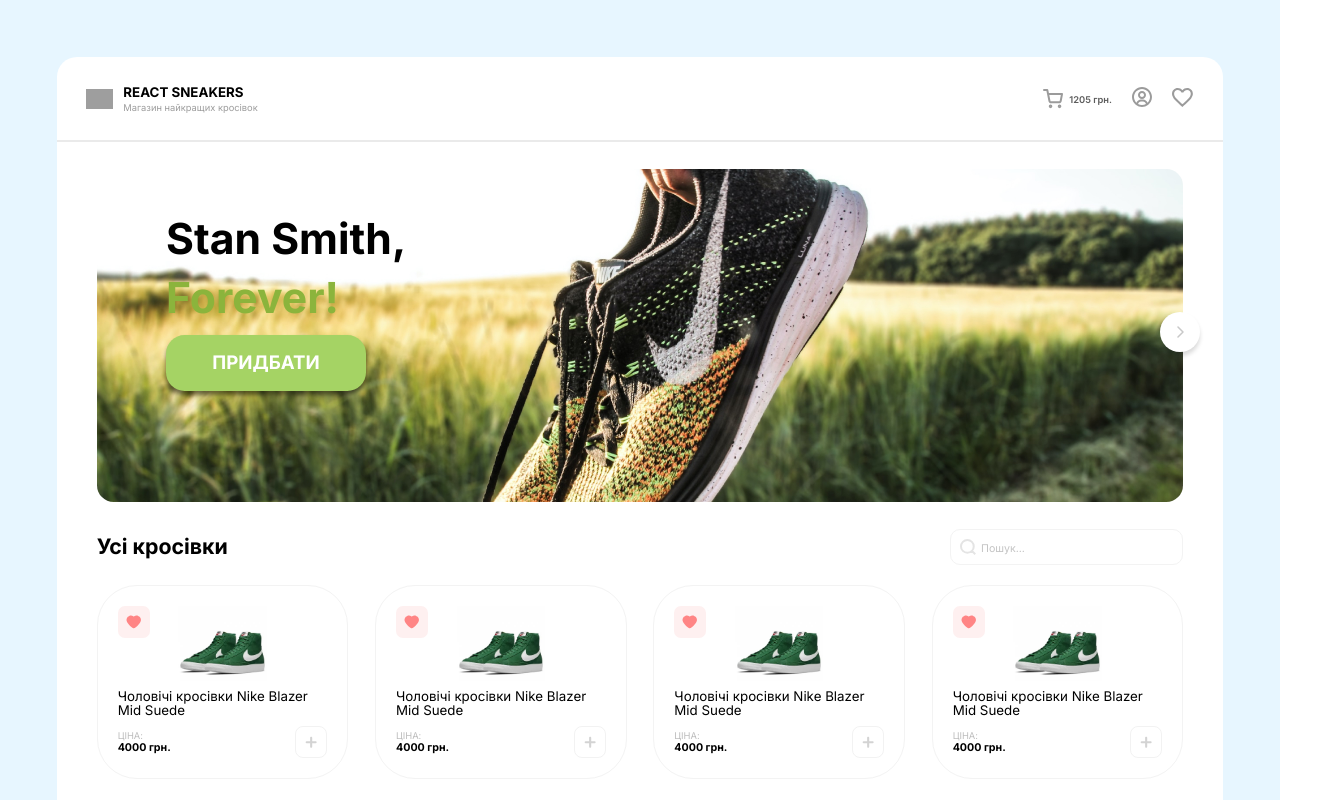
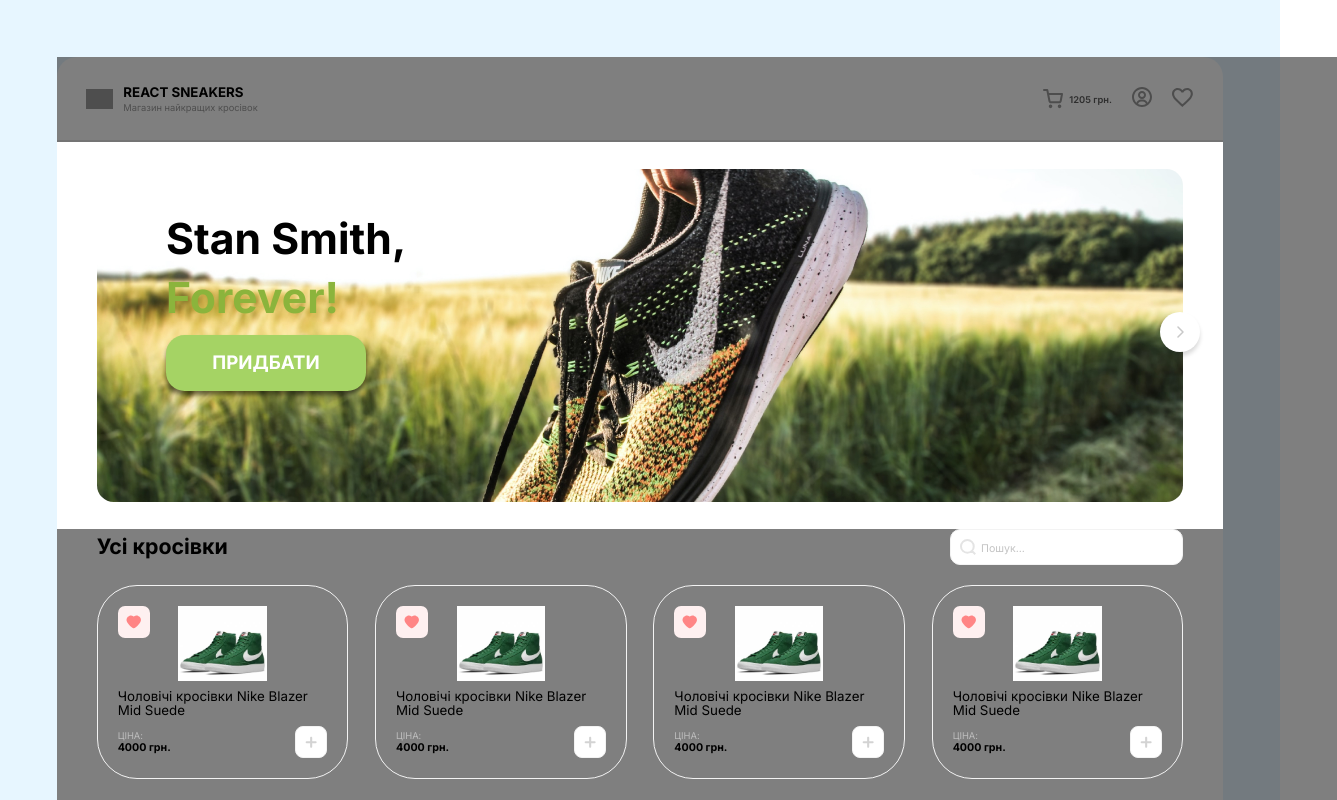
Before and after one commit to valeriy-developer/react-sneakers, a React (Create React App) app: page / in a window 1280 px wide. Shown: the top 800 px of the page, 1337 px wide, since content can reach past the window. Built offline with nearby package versions, Linux system fonts and the light colour scheme; grey boxes are pictures that could not be loaded.

Commit message:
feature: add popup but not completed

```diff
--- a/src/components/Header.jsx
+++ b/src/components/Header.jsx
@@ -4,6 +4,7 @@
 import IconsFavorite from "../icons/IconsFavorite";
 import IconsPurchases from "../icons/IconsPurchases";
 import Logo from "../images/1.jpg";
+import Popup from "./Popup";
 
 const Header = () => {
   return (
@@ -34,6 +35,7 @@
         </div>
       </div>
       <div className="header__line"></div>
+      <Popup />
     </header>
   );
 };
--- /dev/null
+++ b/src/components/Popup.jsx
@@ -0,0 +1,14 @@
+import React from "react";
+
+const Popup = () => {
+  return (
+    <div className="popup">
+      <div className="popup__backdrop"></div>
+      <div className="popup__wrapper">
+        <div className="s">hello</div>
+      </div>
+    </div>
+  );
+};
+
+export default Popup;
--- a/src/styles/components/all.scss
+++ b/src/styles/components/all.scss
@@ -1,3 +1,4 @@
 @import "./header.scss";
 @import "./button.scss";
 @import "./card.scss";
+@import "./popup.scss";
--- /dev/null
+++ b/src/styles/components/popup.scss
@@ -0,0 +1,16 @@
+.popup {
+  position: absolute;
+  top: 0;
+  left: 0;
+  right: 0;
+  bottom: 0;
+  width: 100%;
+  height: 100%;
+}
+
+.popup__backdrop {
+  background-color: #000000;
+  opacity: 0.5;
+  width: 100vw;
+  height: 100vh;
+}
```
